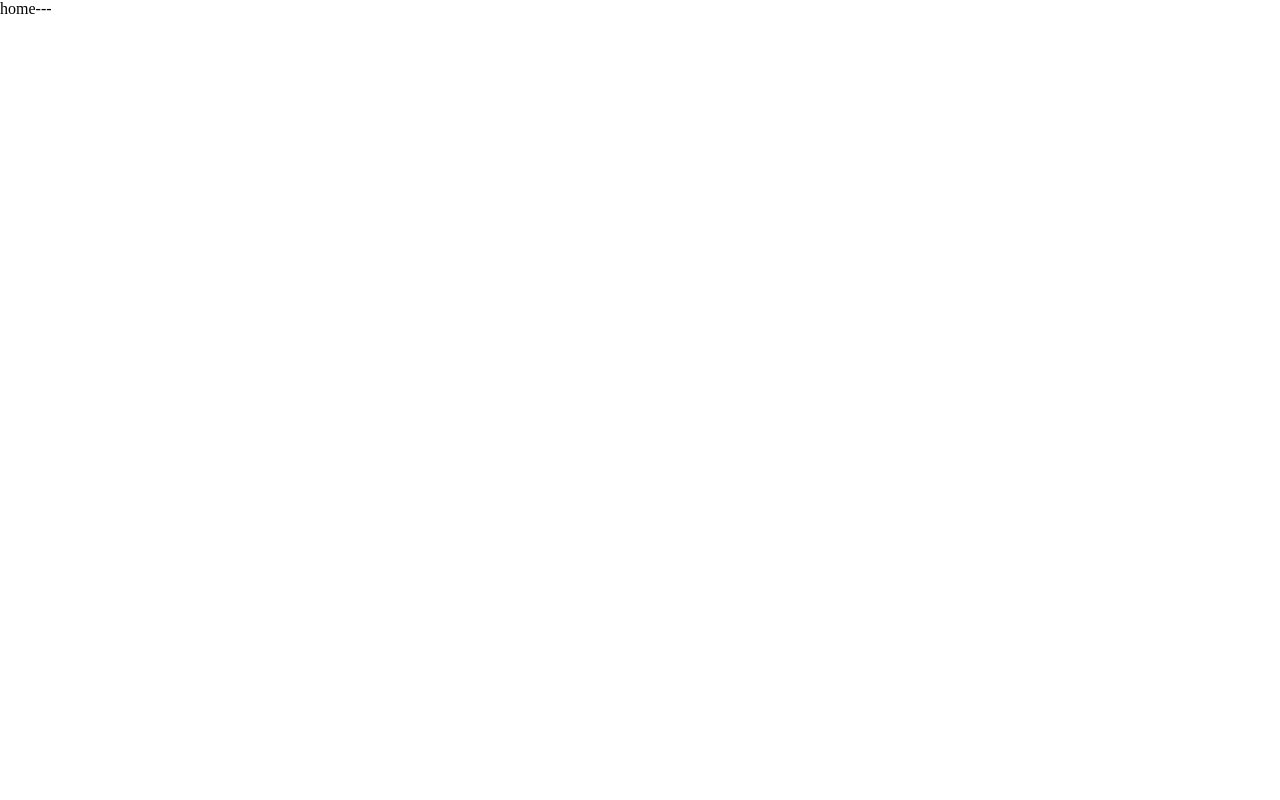
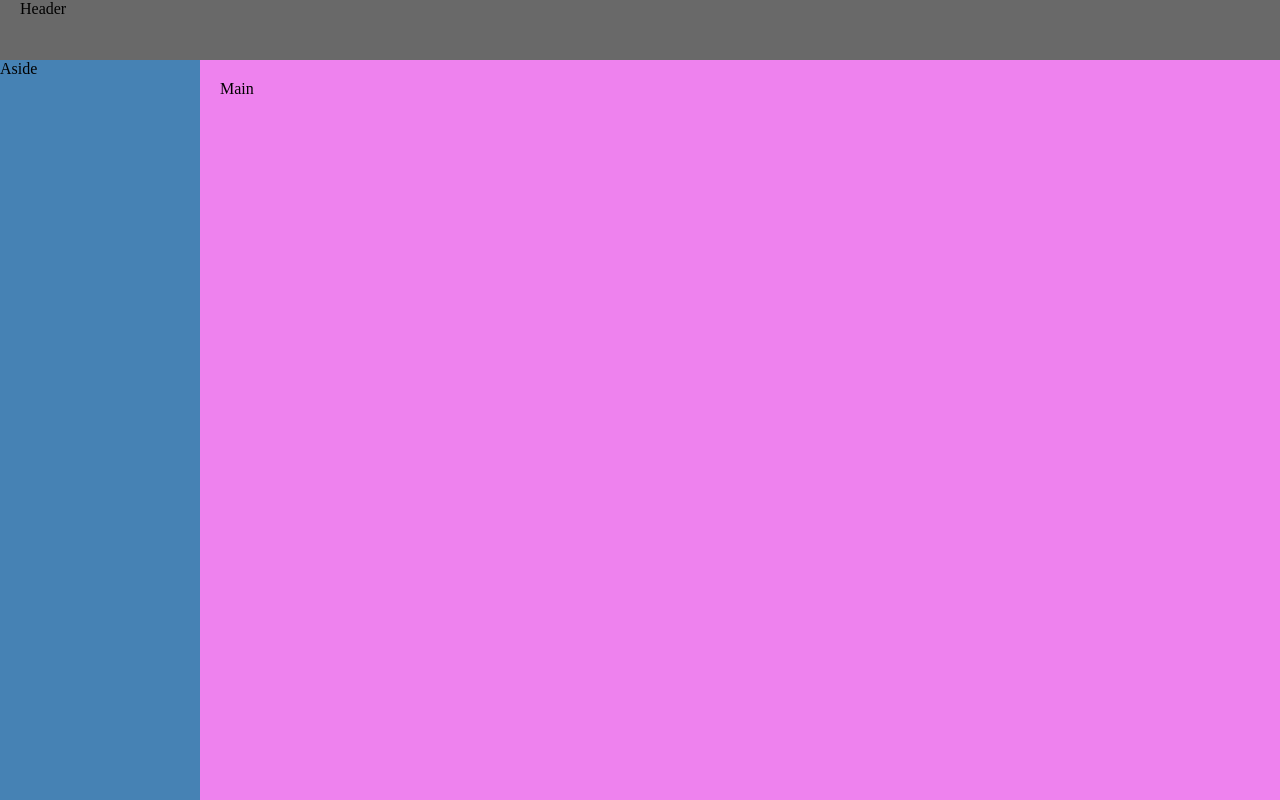
Before and after one commit to liuloudemao/liuloudemao, a Vue app: page /#/ in a window 1280 px wide. Built offline with nearby package versions, Linux system fonts and the light colour scheme.

Commit message:
引入布局容器

```diff
--- a/src/components/home.vue
+++ b/src/components/home.vue
@@ -1,13 +1,27 @@
 
 <template>
-    <div>home---</div>
+  <el-container class="container">
+    <el-header>Header</el-header>
+    <el-container>
+      <el-aside class="aside" width="200px">Aside</el-aside>
+      <el-main class="main" >Main</el-main>
+    </el-container>
+  </el-container>
 </template>
 
 <script>
-export default {
-
-}
+export default {};
 </script>
 
 <style>
+.container {
+    height: 100%;
+    background-color: dimgray;
+}
+.aside {
+    background-color: steelblue;
+}
+.main {
+    background-color: violet;
+}
 </style>
```
